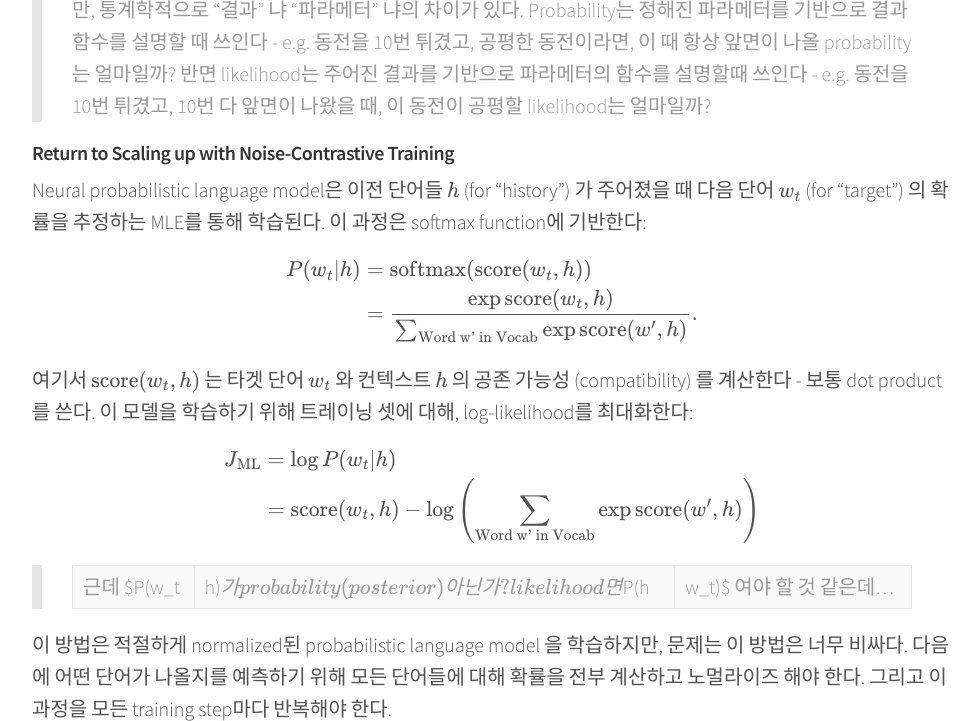
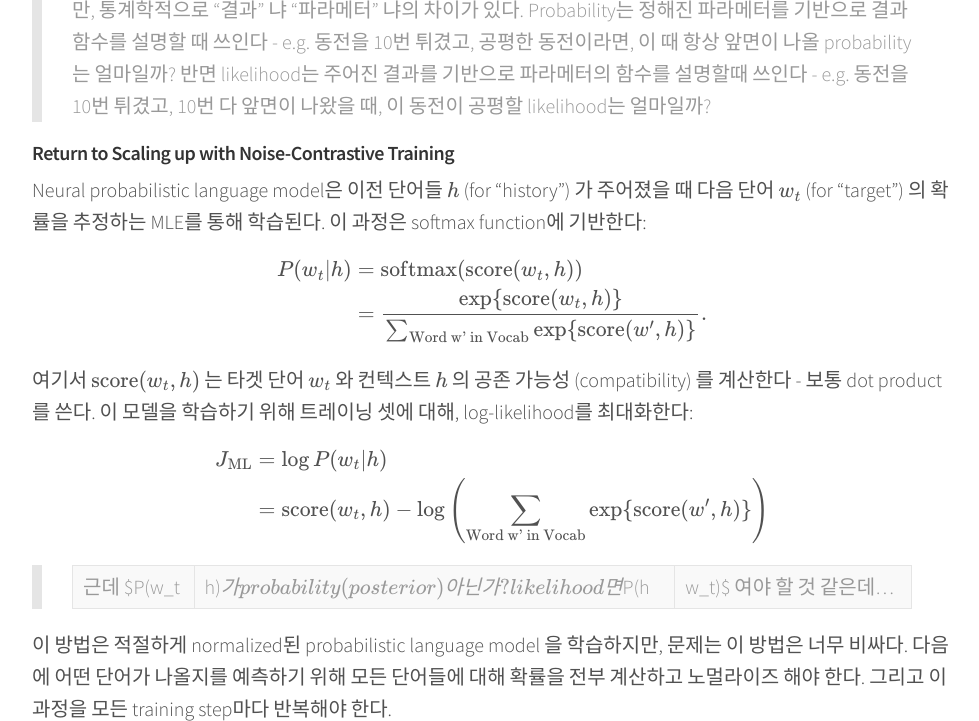
Before and after one commit to khanrc/khanrc.github.io, a Jekyll site: the page built from _posts/2015-12-26-TensorFlow-(6)-word2vec-Theory.md, in a window 1280 px wide and 900 px high, scrolled down 2589 px, cut to the strip 0-721 px from the top of the window. Shown: the whole strip, without its empty margins (148-1127 px from the left). Built offline with Jekyll 4.4.1, drawn with Linux system fonts in a browser that asks for light colours; Markdown is read by kramdown in place of the engine named in the settings; formulas are drawn with MathJax 3; some of the changed lines change nothing that is shown.

Commit message:
equation display error fix

```diff
--- a/_posts/2015-12-26-TensorFlow-(6)-word2vec-Theory.md
+++ b/_posts/2015-12-26-TensorFlow-(6)-word2vec-Theory.md
@@ -54,11 +54,22 @@ MLE는 주어진 데이터의 통계모델의 파라메터를 추정하는 방
 
 Neural probabilistic language model은 이전 단어들 $h$ (for "history") 가 주어졌을 때 다음 단어 $w_t$ (for "target") 의 확률을 추정하는 MLE를 통해 학습된다. 이 과정은 softmax function에 기반한다:
 
-<div>$$ \begin{align} P(w_t | h) &amp;= \text{softmax}(\text{score}(w_t, h)) \\\ &amp;= \frac{\exp \\{ \text{score}(w_t, h) \\} } {\sum_\text{Word w' in Vocab} \exp \\{ \text{score}(w', h) \\} }. \end{align} $$</div>
+<div>$$ \begin{align}
+P(w_t | h) &= \text{softmax}(\text{score}(w_t, h)) \\
+           &= \frac{\exp \{ \text{score}(w_t, h) \} }
+             {\sum_\text{Word w' in Vocab} \exp \{ \text{score}(w', h) \} }.
+\end{align} $$</div>
 
 여기서 $\text{score}(w_t, h)$ 는 타겟 단어 $w_t$ 와 컨텍스트 $h$ 의 공존 가능성 (compatibility) 를 계산한다 - 보통 dot product를 쓴다. 이 모델을 학습하기 위해 트레이닝 셋에 대해, log-likelihood를 최대화한다:
 
-<div>$$ \begin{align} J_\text{ML} &amp;= \log P(w_t | h) \\\ &amp;= \text{score}(w_t, h) - \log \left( \sum_\text{Word w' in Vocab} \exp \\{ \text{score}(w', h) \\} \right) \end{align} $$</div>
+<div>
+$$
+\begin{align}
+ J_\text{ML} &= \log P(w_t | h) \\
+  &= \text{score}(w_t, h) -
+     \log \left( \sum_\text{Word w' in Vocab} \exp \{ \text{score}(w', h) \} \right)
+\end{align}
+$$ </div>
 
 > 근데 $P(w_t|h)$가 probability (posterior) 아닌가? likelihood면 $P(h|w_t)$ 여야 할 것 같은데…
 
```
